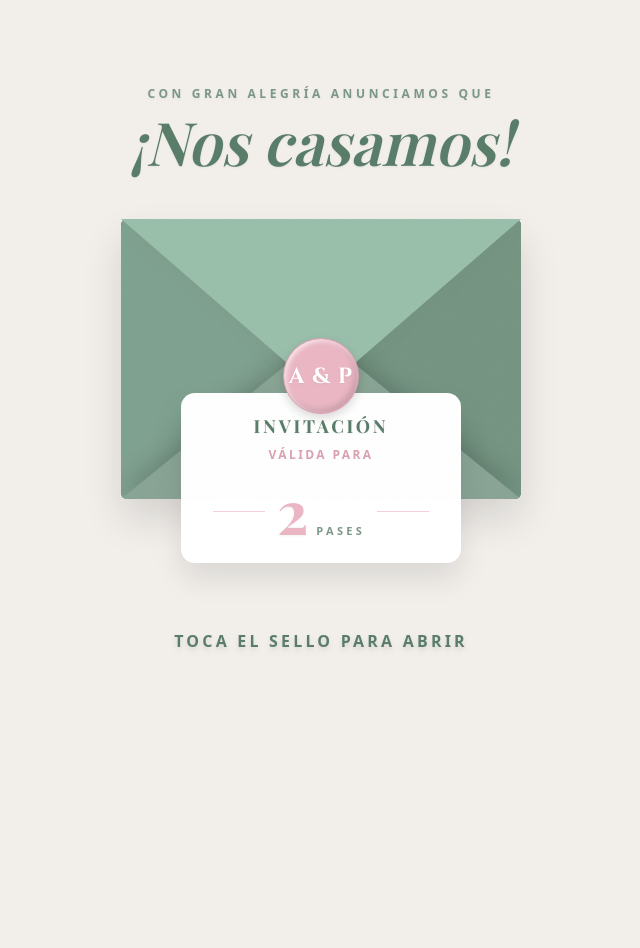
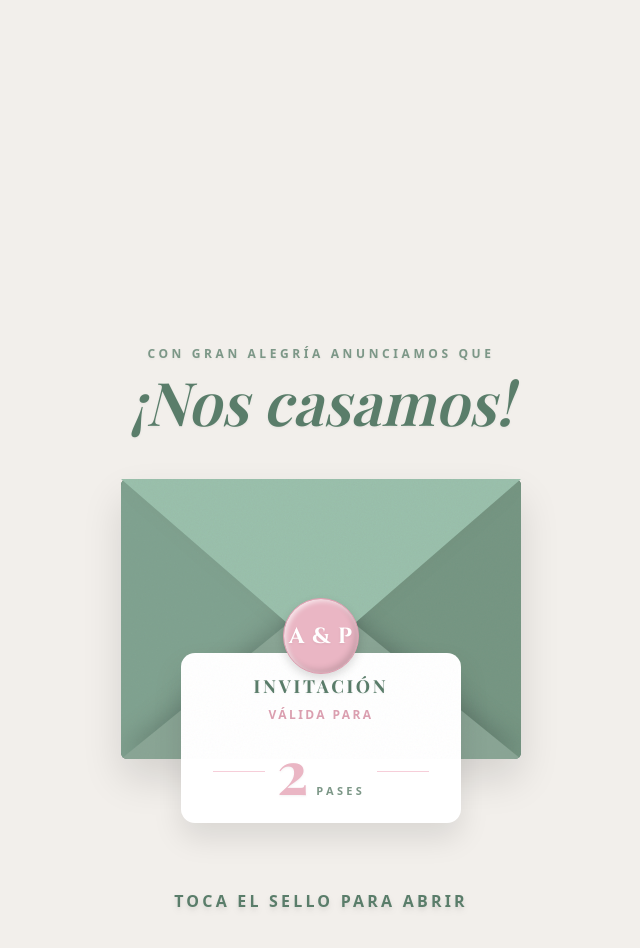
Before and after one commit to AndresMatamalaCaamano/boda, a plain HTML site: page index.html in a window 1280 px wide. Shown: the whole page, without its empty margins (319-959 px from the left). Before the commit the page ends 800 px from the top, so only its background shows below. Drawn offline with nearby package versions, Linux system fonts and the light colour scheme; a web font is replaced by a local one.

Commit message:
Increase body height for improved layout
Updated body height from 85dvh to 150dvh for better layout.

```diff
--- a/index.html
+++ b/index.html
@@ -161,7 +161,7 @@
         }
     </style>
 </head>
-<body class="h-[85dvh] w-full relative antialiased selection:bg-[#eab6c4] selection:text-white flex items-center justify-center">
+<body class="h-[150dvh] w-full relative antialiased selection:bg-[#eab6c4] selection:text-white flex items-center justify-center">
 
     <div id="page-wrapper" class="w-full absolute inset-0 z-50 flex items-center justify-center transition-opacity duration-1000">
         <!-- He cambiado ligeramente -mt-15 y -mt-25 a -mt-16 y -mt-24 para asegurar que Tailwind CSS los detecte correctamente -->
```
